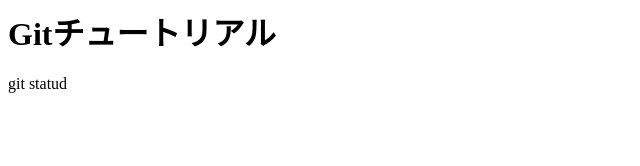
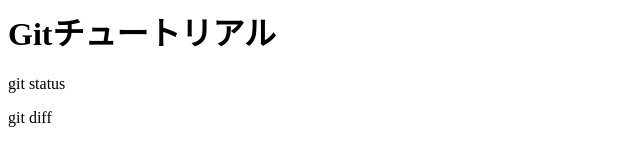
Before and after one commit to r1yoshida/git_tutorial_bak, a plain HTML site: page index.html in a window 1280 px wide. Shown: the full height of the page, 0-640 px from the left. Drawn offline with Linux system fonts and the light colour scheme.

Commit message:
git diffを追記

```diff
--- a/index.html
+++ b/index.html
@@ -1,2 +1,3 @@
 <h1>Gitチュートリアル</h1>
-<p>git statud</p>
+<p>git status</p>
+<p>git diff</p>
```
